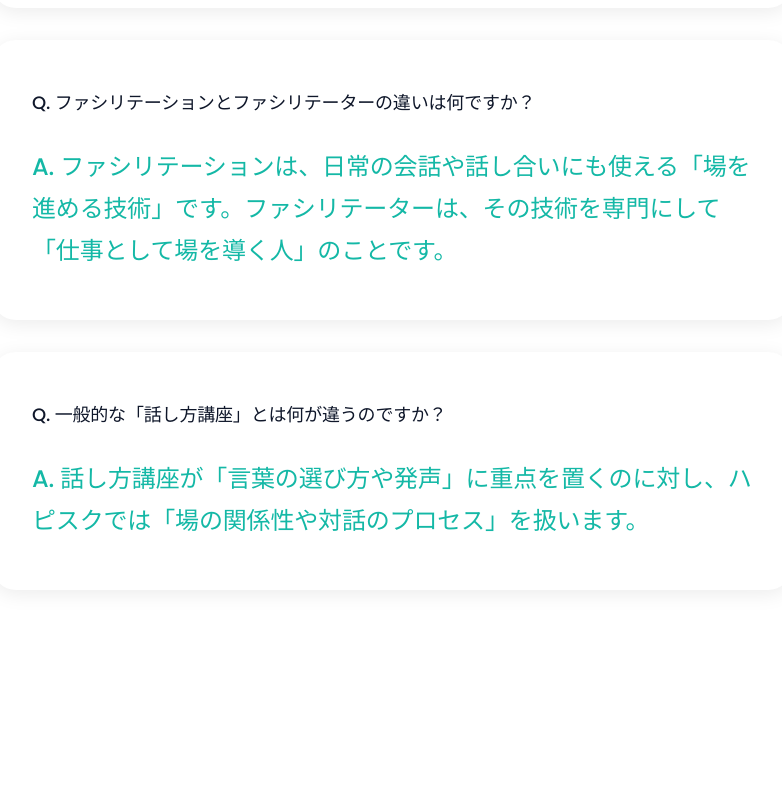
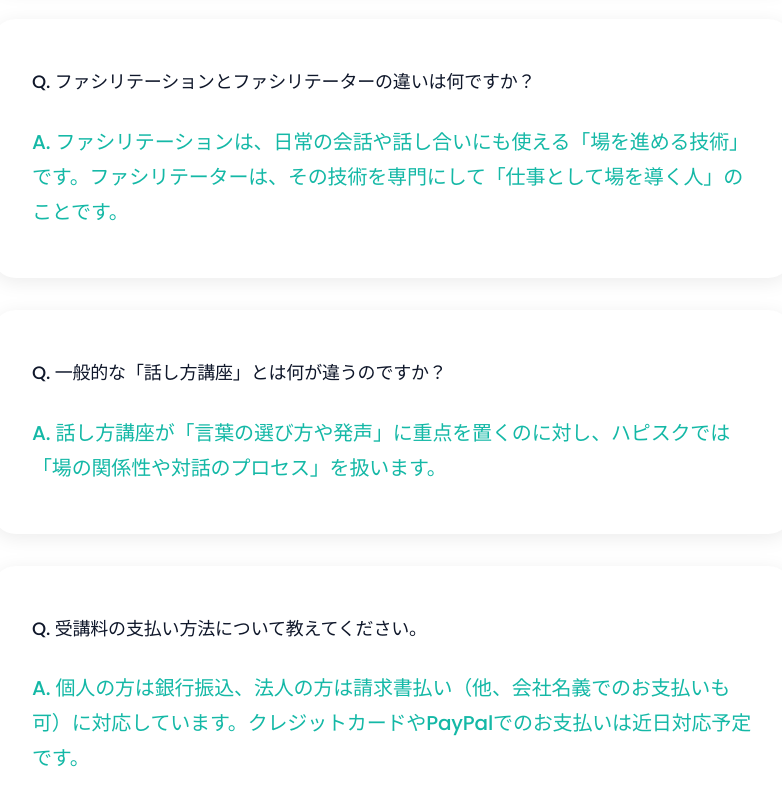
Before and after one commit to nakano-happiob/happisc2-, a Next.js app: page / in a window 1280 px wide. Shown: the part 8160-8960 px from the top of the page, without its empty margins (248-1030 px from the left). Built offline with nearby package versions, Linux system fonts and the light colour scheme.

Commit message:
save: 2025/9/4.18

```diff
--- a/app/components/FAQ.jsx
+++ b/app/components/FAQ.jsx
@@ -15,6 +15,10 @@
     {
       q: "一般的な「話し方講座」とは何が違うのですか？",
       a: "話し方講座が「言葉の選び方や発声」に重点を置くのに対し、ハピスクでは「場の関係性や対話のプロセス」を扱います。"
+    },
+    {
+      q: "受講料の支払い方法について教えてください。",
+      a: "個人の方は銀行振込、法人の方は請求書払い（他、会社名義でのお支払いも可）に対応しています。クレジットカードやPayPalでのお支払いは近日対応予定です。"
     }
   ];
 
@@ -30,7 +34,7 @@
               <div key={i} className="card-white">
                 <h3 className="text-lg font-bold mb-4">Q. {faq.q}</h3>
                 <br/>
-                <p className="text-unified" style={{color: '#14B8A6'}}>A. {faq.a}</p>
+                <p className="text-unified" style={{color: '#14B8A6', fontSize: '20px'}}>A. {faq.a}</p>
               </div>
             ))}
           </div>
--- a/app/components/Program.jsx
+++ b/app/components/Program.jsx
@@ -56,7 +56,7 @@
                 </div>
               </div>
 
-              <a href="#apply" className="w-full bg-white text-teal-600 font-bold py-4 px-6 rounded-2xl text-center block hover:bg-gray-50 transition-colors duration-300">
+              <a href="https://forms.gle/eg7QrVAPwk39FM156" target="_blank" rel="noopener noreferrer" className="w-full bg-white text-teal-600 font-bold py-4 px-6 rounded-2xl text-center block hover:bg-gray-50 transition-colors duration-300">
                 アドバンスコースを選ぶ
               </a>
             </div>
@@ -100,7 +100,7 @@
                 </div>
               </div>
 
-              <a href="#apply" className="w-full bg-teal-500 text-white font-bold py-4 px-6 rounded-2xl text-center block hover:bg-teal-600 transition-colors duration-300">
+              <a href="https://forms.gle/sFTxcybFeDXapMPC6" target="_blank" rel="noopener noreferrer" className="w-full bg-teal-500 text-white font-bold py-4 px-6 rounded-2xl text-center block hover:bg-teal-600 transition-colors duration-300">
                 エントリーコースを選ぶ
               </a>
             </div>
```
